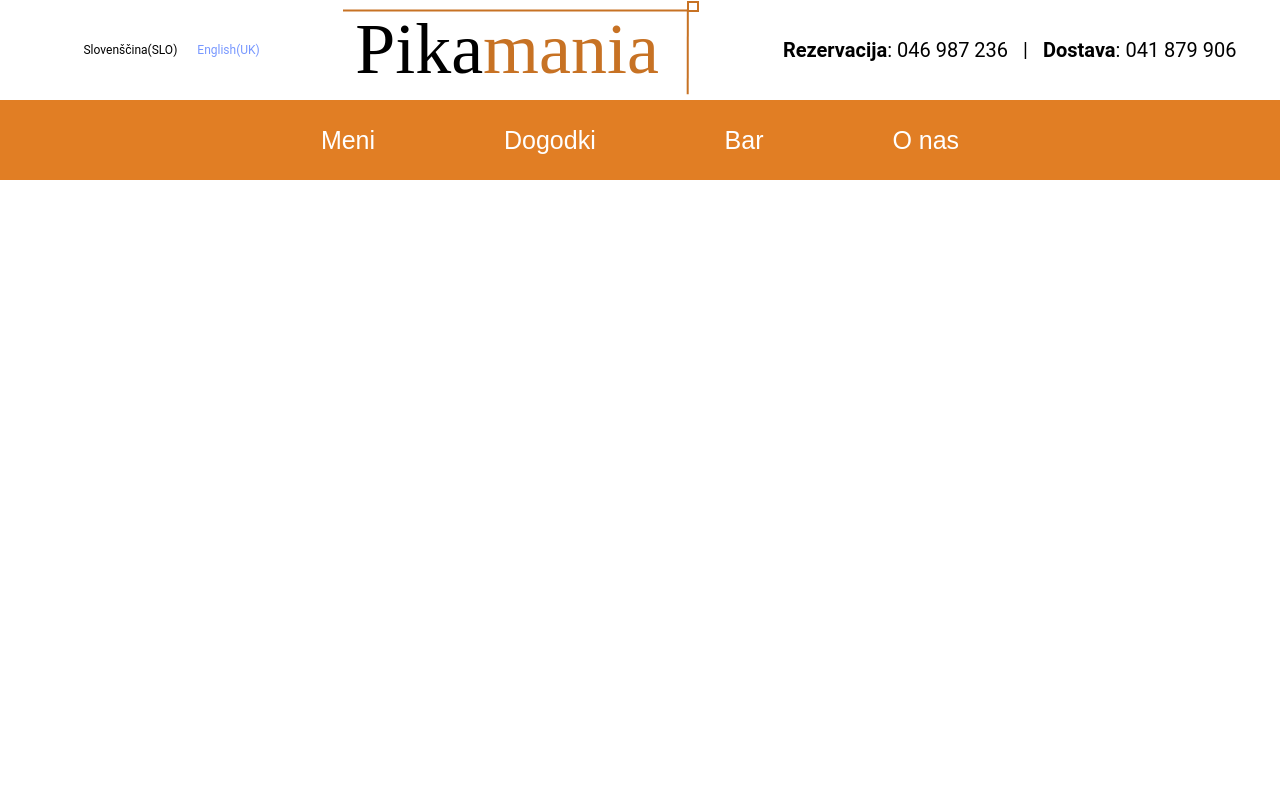
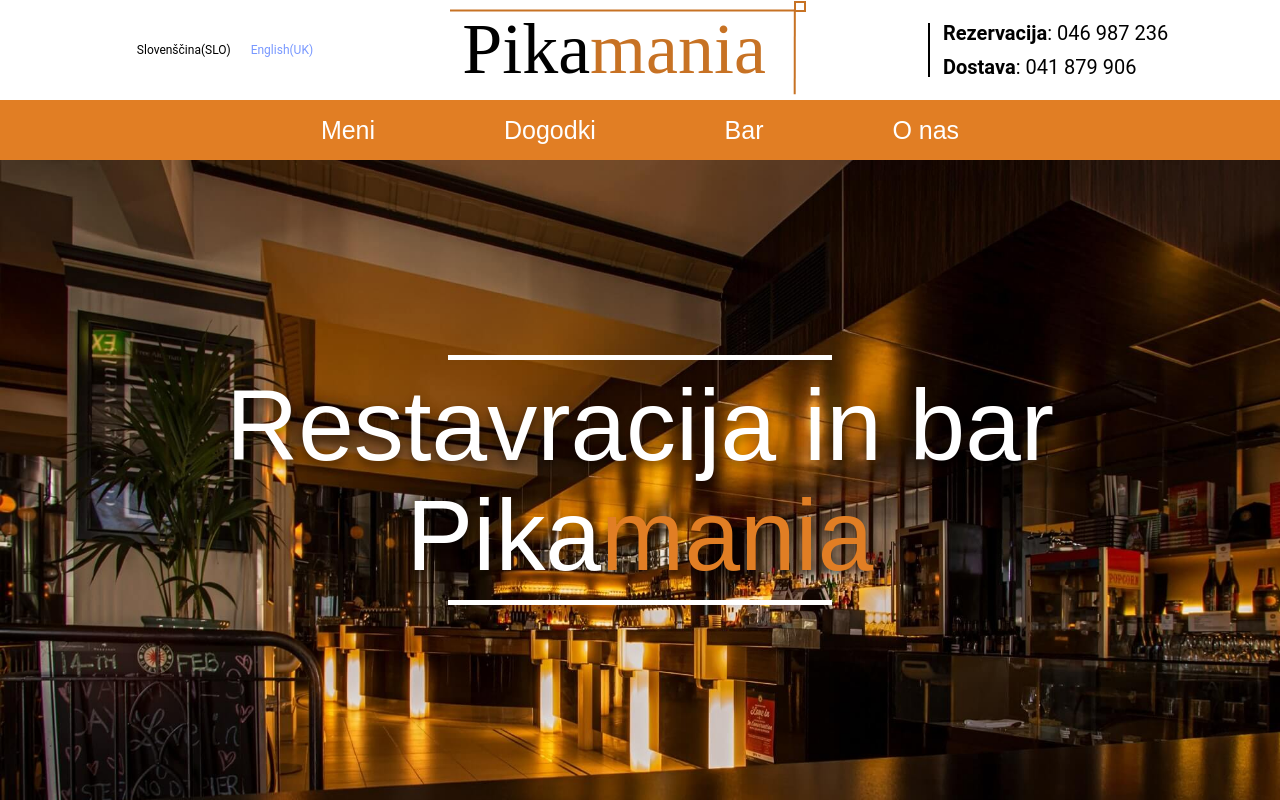
Before and after one commit to NikVogri/restaurant-website, a website: page index.html in a window 1280 px wide. Drawn offline with Linux system fonts and the light colour scheme.

Commit message:
finished hero

```diff
--- a/index.html
+++ b/index.html
@@ -1,12 +1,11 @@
 <!DOCTYPE html>
 <html lang="en">
-
   <head>
-    <meta charset="UTF-8">
-    <meta name="viewport" content="width=device-width, initial-scale=1.0">
-    <meta http-equiv="X-UA-Compatible" content="ie=edge">
+    <meta charset="UTF-8" />
+    <meta name="viewport" content="width=device-width, initial-scale=1.0" />
+    <meta http-equiv="X-UA-Compatible" content="ie=edge" />
     <title>Pikamania | Restavracija & Bar</title>
-    <link rel="stylesheet" href="css/style.css">
+    <link rel="stylesheet" href="css/style.css" />
   </head>
 
   <body>
@@ -18,7 +17,7 @@
         </ul>
       </div>
       <div class="info-top__logo-big">
-            <img src="img/logos/logo-big.svg" alt="Big Logo">
+        <img src="img/logos/logo-big.svg" alt="Big Logo" />
       </div>
       <div class="info-top__call-wrap">
         <ul class="info-top__call no-decoration">
@@ -37,16 +36,22 @@
           <li>O nas</li>
         </ul>
       </div>
-        </nv>
+    </nav>
+    <section class="hero">
+      <div class="hero__image">
+        <img
+          src="../img/hero-small.jpg"
+          srcset="../img/hero-mid.jpg 1000w, ../img/hero-big.jpg 2000w"
+          alt="Main Hero Image"
+        />
+      </div>
 
-
-
-
-
-
-
-
-
+      <h1 class="hero__header">
+        Restavracija in bar
+        <span class="hero__header--new-line"
+          >Pika<span class="hero__header--orange">mania</span></span
+        >
+      </h1>
+    </section>
   </body>
-
 </html>
--- /dev/null
+++ b/sass/layout/_hero.scss
@@ -0,0 +1,52 @@
+.hero {
+    height: calc(100vh - 16rem);
+    position: relative;
+    text-align: center;
+    line-height: 110px;
+    overflow: hidden;
+
+    &__header {
+        display: inline-block;
+        position: absolute;
+        top: 50%;
+        left: 50%;
+        transform: translate(-50%, -50%);
+        width: 100%;
+        font-size: 10rem;
+        color: var(--main-white-color);
+        font-family: "Sylfaen", sans-serif;
+        font-weight: 300;
+        text-shadow: 0 .5rem 1rem rgba(0, 0, 0, .4);
+
+        &::before {
+            content: "";
+            position: absolute;
+            top: -1.5rem;
+            right: 50%;
+            transform: translateX(50%);
+            width: 30%;
+            height: 5px;
+            background: var(--main-white-color);
+        }
+
+        &::after {
+            content: "";
+            position: absolute;
+            bottom: -1.5rem;
+            left: 50%;
+            width: 30%;
+            transform: translateX(-50%);
+            height: 5px;
+            background: var(--main-white-color);
+        }
+
+        &--new-line {
+            display: block;
+        }
+
+        &--orange {
+            color: var(--main-orange-color);
+        }
+
+    }
+}
--- a/sass/layout/_info-top.scss
+++ b/sass/layout/_info-top.scss
@@ -21,10 +21,10 @@
     }
 
     &__call {
-        display: flex;
         font-size: 2rem;
         margin-right: -4rem;
         color: var(--main-black-color);
+        position: relative;
 
         @include respond(tab-land) {
             display: block;
@@ -35,10 +35,14 @@
             align-self: center;
         }
 
-        & li:first-child::after {
-            content: "|";
-            font-size: 2rem;
-            margin-left: 1.5rem;
+        & li:first-child::before {
+            content: "";
+            position: absolute;
+            top: 10%;
+            left: -1.5rem;
+            height: 80%;
+            width: 2px;
+            background: var(--main-dark-color);
 
             @include respond(tab-land) {
                 content: "";
--- a/sass/layout/_navigation.scss
+++ b/sass/layout/_navigation.scss
@@ -1,6 +1,6 @@
 .navigation {
     width: 100%;
-    height: 8rem;
+    height: 6rem;
     background: var(--main-orange-color);
 
     &__inner {
--- a/sass/main.scss
+++ b/sass/main.scss
@@ -1,10 +1,11 @@
-@import "reusables/mixins";
-@import "base/base";
-@import "base/animation";
-@import "base/typography";
-@import "base/utilities";
-@import "reusables/mixins";
-@import "layout/navigation";
-@import "components/wrapper";
-@import "layout/info-top";
-@import "base/variables"
+@import "./reusables/mixins";
+@import "./base/base";
+@import "./base/animation";
+@import "./base/typography";
+@import "./base/utilities";
+@import "./reusables/mixins";
+@import "./layout/navigation";
+@import "./components/wrapper";
+@import "./layout/info-top";
+@import "./layout/hero";
+@import "./base/variables"
```
Also changed, not shown: css/style.css, img/hero-big-i.jpg (added), img/hero-big.jpg (added), img/hero-mid-i.jpg (added), img/hero-mid.jpg (added), img/hero-small-i.jpg (added), img/hero-small.jpg (added). Lines whose indentation alone changed are shown as unchanged.
